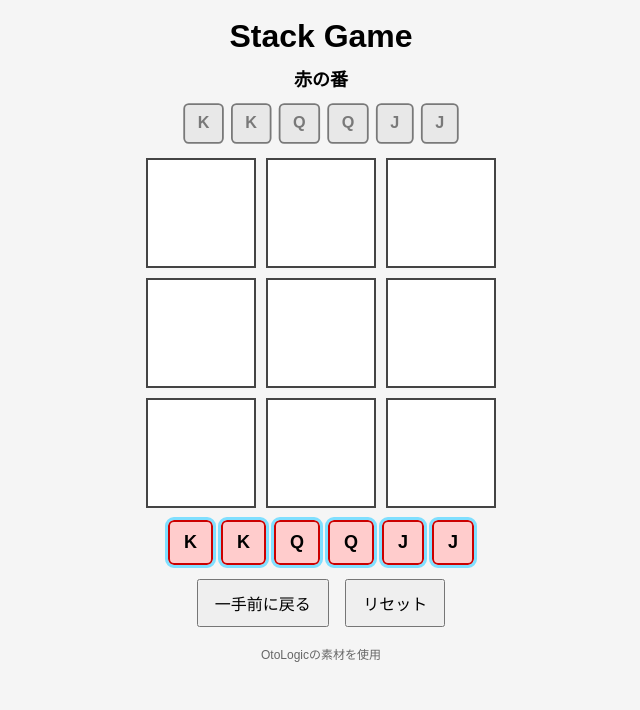
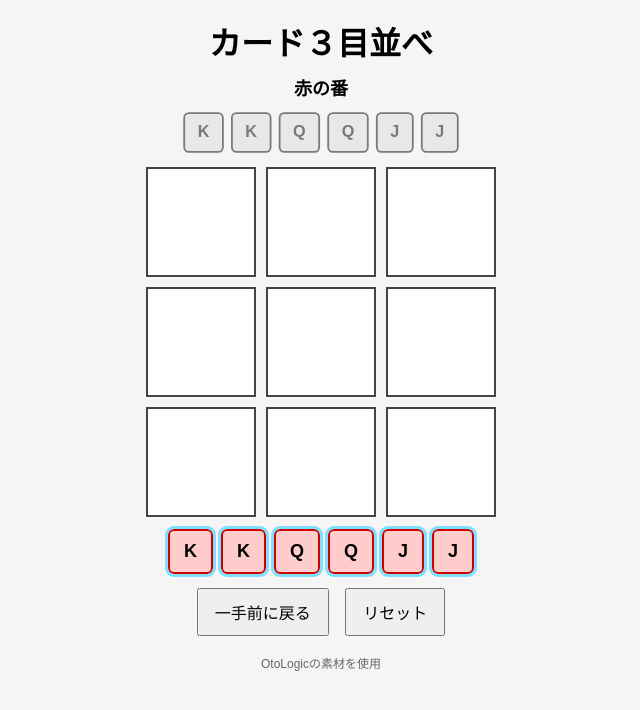
Before and after one commit to wooron3-maker/stack-game, a plain HTML site: page index.html in a window 1280 px wide. Shown: the whole page, without its empty margins (319-959 px from the left). Drawn offline with Linux system fonts and the light colour scheme.

Commit message:
Add files via upload

```diff
--- a/index.html
+++ b/index.html
@@ -3,7 +3,7 @@
 <head>
 <meta charset="UTF-8">
 <meta name="viewport" content="width=device-width, initial-scale=1, maximum-scale=1, user-scalable=no">
-<title>Stack Game</title>
+<title>カード３目並べ</title>
 
 <style>
 *{box-sizing:border-box;-webkit-tap-highlight-color:transparent}
@@ -60,7 +60,7 @@ button{margin:6px;padding:10px 16px;font-size:16px}
 </head>
 
 <body>
-<h1>Stack Game</h1>
+<h1>カード３目並べ</h1>
 <div id="status"></div>
 
 <div id="hand-black" class="hand"></div>
```
